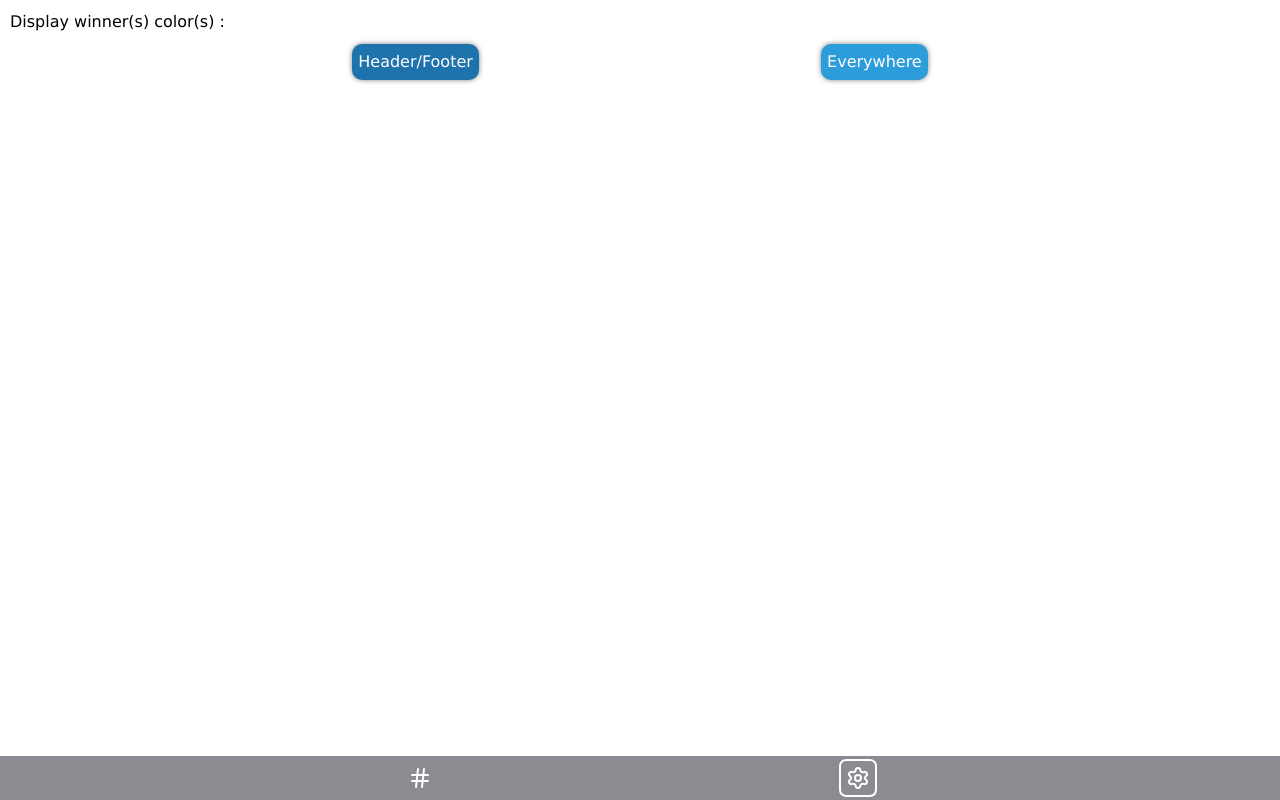
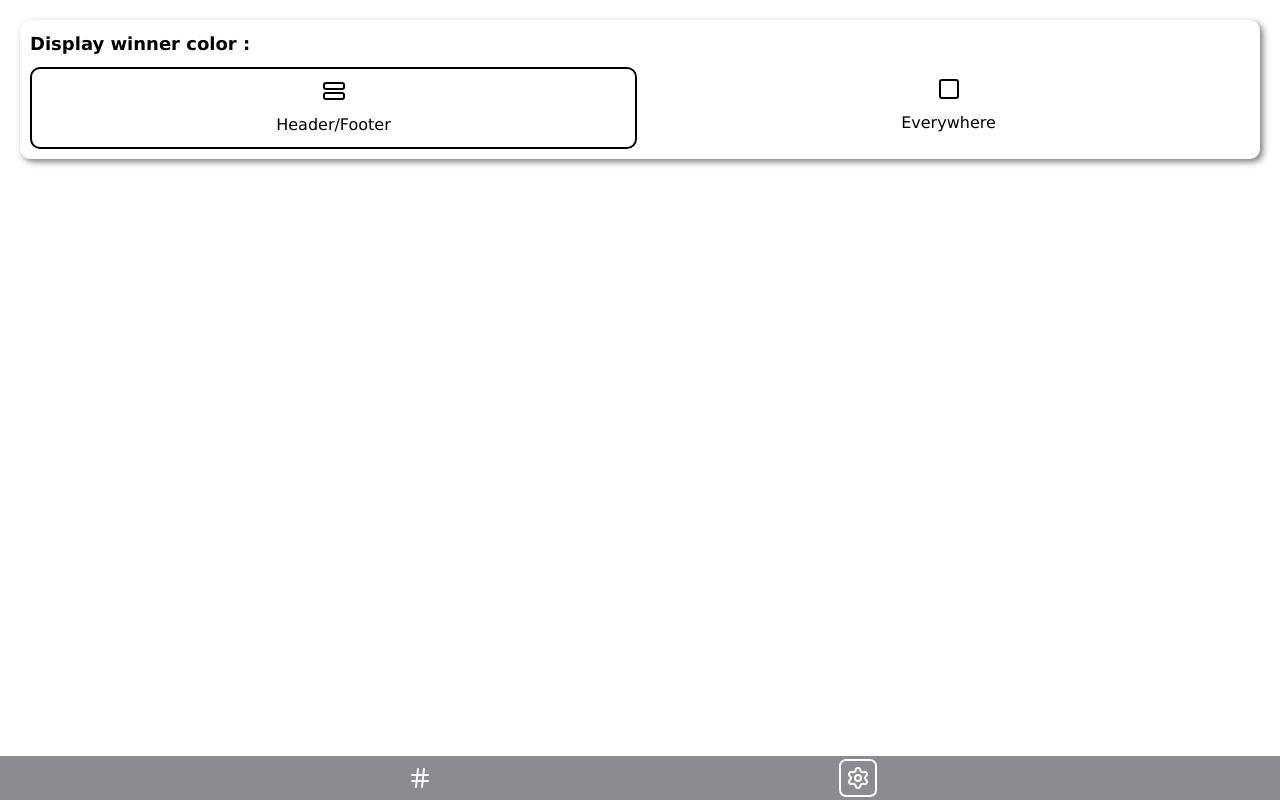
Before and after one commit to aurock-dev/counter, a Vue app: page /settings in a window 1280 px wide. Built offline with nearby package versions, Linux system fonts and the light colour scheme.

Commit message:
update settings UI

```diff
--- a/src/views/SettingsView.vue
+++ b/src/views/SettingsView.vue
@@ -1,23 +1,32 @@
 <script setup>
 import { useSettingsStore } from '@/store/settings'
+import { StretchHorizontal, Square } from 'lucide-vue-next';
+
 
 const settings = useSettingsStore()
 
 const changeWinnerColor = (option) => {
     settings.optionWinnerColor = option;
 }
-
 </script>
 
 <template>
-    <div class="settings">
-        <div class="settings__winnercolor">
-            <p>Display winner(s) color(s) :</p>
-            <div class="settings__winnercolor_options">
-                <button :class="{ '--btn-selected': settings.optionWinnerColor === 1 }"
-                    @click="changeWinnerColor(1)">Header/Footer</button>
-                <button :class="{ '--btn-selected': settings.optionWinnerColor === 2 }"
-                    @click="changeWinnerColor(2)">Everywhere</button>
+    <div class="settings" :class="[settings.optionWinnerColor === 1 ? 'settings-accentBlack' : 'settings-accentWhite']">
+        <div class="settings__section">
+            <span class="settings__title">Display winner color :</span>
+            <div class="settings__toggle-group">
+                <div class="settings__toggle"
+                    :class="{ 'settings__toggle--selected': settings.optionWinnerColor === 1 }"
+                    @click="changeWinnerColor(1)">
+                    <StretchHorizontal />
+                    <span>Header/Footer</span>
+                </div>
+                <div class="settings__toggle"
+                    :class="{ 'settings__toggle--selected': settings.optionWinnerColor === 2 }"
+                    @click="changeWinnerColor(2)">
+                    <Square />
+                    <span>Everywhere</span>
+                </div>
             </div>
         </div>
     </div>
@@ -26,25 +35,54 @@ const changeWinnerColor = (option) => {
 <style scoped>
 .settings {
     height: calc(100vh - var(--footer-height));
-    display: flex;
-    flex-direction: column;
-    gap: 20px;
-    padding: 10px;
+    padding: 20px;
 }
 
-.settings__winnercolor {
+.settings-accentBlack{
+    color: var(--clr-black);
+}
+
+.settings-accentBlack .settings__toggle--selected{
+    border: 2px solid var(--clr-black);
+}
+
+.settings-accentWhite{
+    color: var(--clr-white);
+}
+
+.settings-accentWhite .settings__toggle--selected{
+    border: 2px solid var(--clr-white);
+}
+
+.settings__section {
     display: flex;
     flex-direction: column;
     gap: 10px;
+    border-radius: 10px;
+    padding: 10px;
+    backdrop-filter: blur(40px) brightness(1.1);
+    box-shadow: var(--counter-shadow);
 }
 
-.settings__winnercolor_options {
+.settings__title {
+    font-size: 18px;
+    font-weight: 600;
+}
+
+.settings__toggle-group {
     display: flex;
     flex-direction: row;
-    justify-content: space-evenly;
+    justify-content: space-around;
+    gap: 10px;
 }
 
-.--btn-selected {
-    background-color: var(--clr-blue-700);
+.settings__toggle {
+    border-radius: 10px;
+    padding: 10px;
+    display: flex;
+    flex: 1;
+    flex-direction: column;
+    align-items: center;
+    gap: 10px;
 }
 </style>
```
